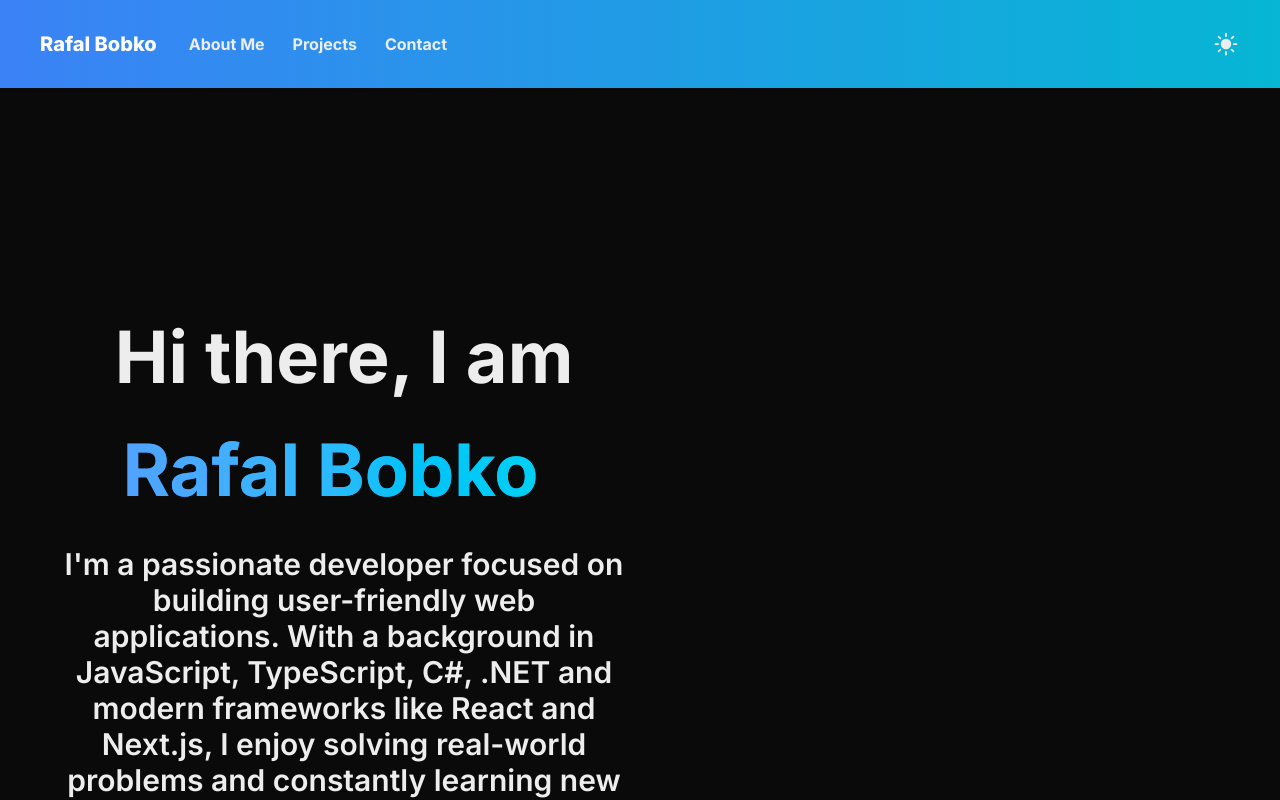
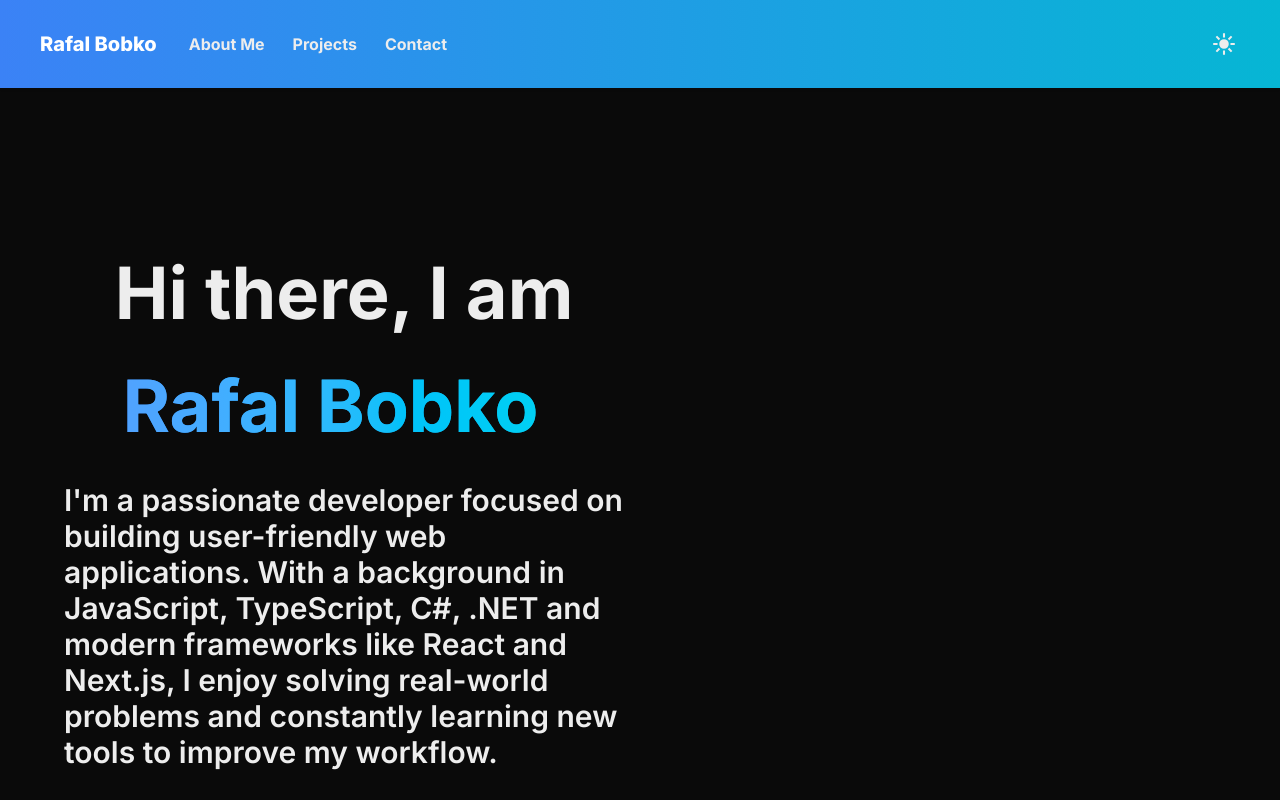
Before and after one commit to sabaudianin/portfoliodev, a Next.js app: page / in a window 1280 px wide. Shown: the top 800 px of the page. Built offline with nearby package versions, Linux system fonts and the light colour scheme; no server answers; a web font is replaced by a local one.

Commit message:
adap theme toggle to project design(aria, hit field, focus rings)

```diff
--- a/src/app/home/Hero/Hero.tsx
+++ b/src/app/home/Hero/Hero.tsx
@@ -1,22 +1,18 @@
 "use client";
 import Image from "next/image";
-import { useTheme } from "@/hooks/useTheme/useTheme";
+
 import Typewriter from "@/components/Typewriter/Typewriter";
 import Link from "next/link";
 
 export default function Hero() {
-  const { mounted } = useTheme();
-
-  if (!mounted) return null;
-
   return (
     <section
-      className="w-full md:py-48 flex items-center justify-between overflow-x-hidden"
+      className="w-full md:py-32 flex items-center justify-between overflow-x-hidden"
       aria-label="Hero section with introduction"
     >
       <div className="p-8 mx-auto flex flex-col md:flex-row items-center h-full text-center gap-8">
-        <div className="flex flex-col gap-4 justify-center md:w-1/2 w-full">
-          <h2 className="font-bold text-4xl md:text-5xl lg:text-6xl xl:text-7xl leading-tight">
+        <div className="flex flex-col gap-4 justify-center md:w-1/2 w-full ">
+          <h2 className="font-bold text-4xl md:text-5xl lg:text-6xl xl:text-7xl leading-tight animate-jelloH">
             Hi there, I am
           </h2>
           <span className="sr-only">Rafal Bobko</span>
@@ -27,7 +23,7 @@ export default function Hero() {
           <h2 className="xl:text-7xl lg:text-6xl md:text-5xl text-4xl font-bold text-primary-gradient">
             <Typewriter text="Rafal Bobko" />
           </h2>
-          <p className="font-semibold lg:text-3xl sm:text-xl text-lg lg:my-6 my-2 text-foreground/90 animate-slide-up">
+          <p className="font-semibold lg:text-3xl sm:text-xl text-lg lg:my-6 my-2 text-foreground/90 text-left animate-slide-in-left">
             I&apos;m a passionate developer focused on building user-friendly
             web applications. With a background in JavaScript, TypeScript, C#,
             .NET and modern frameworks like React and Next.js, I enjoy solving
@@ -50,7 +46,7 @@ export default function Hero() {
             </Link>
           </div>
         </div>
-        <div className="relative md:w-1/2 w-full hidden md:flex justify-center animate-blur-in">
+        <div className="relative md:w-1/2 w-full hidden md:flex justify-center animate-blur-in animate-slide-in-right">
           <Image
             src={"/avatar.png"}
             alt="Rafal Bobko- portrait"
--- a/src/components/ThemeToggle/ThemeToggle.tsx
+++ b/src/components/ThemeToggle/ThemeToggle.tsx
@@ -1,38 +1,32 @@
 "use client";
 
 import React from "react";
+import type { JSX } from "react";
+import { IoSunnySharp } from "react-icons/io5";
+
+import { MdOutlineNightlightRound } from "react-icons/md";
 import { useTheme } from "@/hooks/useTheme/useTheme";
-import { JSX } from "react";
 
 export default function ThemeToggle(): JSX.Element {
   const { theme, mounted, toggleTheme } = useTheme();
   if (!mounted) return <></>; //unikniecie błedu SSR
 
+  const isDark = theme === "dark";
+  const label = isDark ? "Switch to light mode" : "Switch to dark mode";
+
   return (
     <button
+      type="button"
       onClick={toggleTheme}
-      className="p-2 transition-all hover:scale-120 "
+      aria-pressed={isDark}
+      aria-label={label}
+      title={label}
+      className="realtive size-12 rounded-md hover:scale-[1.25] inline-flex items-center justify-center transition-transform duration-150 hover:scale-[1.05]focus-visible:outline-none focus-visible:ring-2 focus-visible:ring-white/90 focus-visible:ring-offset-2 focus-visible:ring-offset-cyan-500"
     >
-      {theme === "dark" ? (
-        <svg
-          xmlns="http://www.w3.org/2000/svg"
-          viewBox="0 0 24 24"
-          width="28"
-          height="28"
-          fill="currentColor"
-        >
-          <path d="M12 2.25a.75.75 0 0 1 .75.75v2.25a.75.75 0 0 1-1.5 0V3a.75.75 0 0 1 .75-.75ZM7.5 12a4.5 4.5 0 1 1 9 0 4.5 4.5 0 0 1-9 0ZM18.894 6.166a.75.75 0 0 0-1.06-1.06l-1.591 1.59a.75.75 0 1 0 1.06 1.061l1.591-1.59ZM21.75 12a.75.75 0 0 1-.75.75h-2.25a.75.75 0 0 1 0-1.5H21a.75.75 0 0 1 .75.75ZM17.834 18.894a.75.75 0 0 0 1.06-1.06l-1.59-1.591a.75.75 0 1 0-1.061 1.06l1.59 1.591ZM12 18a.75.75 0 0 1 .75.75V21a.75.75 0 0 1-1.5 0v-2.25A.75.75 0 0 1 12 18ZM7.758 17.303a.75.75 0 0 0-1.061-1.06l-1.591 1.59a.75.75 0 0 0 1.06 1.061l1.591-1.59ZM6 12a.75.75 0 0 1-.75.75H3a.75.75 0 0 1 0-1.5h2.25A.75.75 0 0 1 6 12ZM6.697 7.757a.75.75 0 0 0 1.06-1.06l-1.59-1.591a.75.75 0 0 0-1.061 1.06l1.59 1.591Z" />
-        </svg>
+      {isDark ? (
+        <IoSunnySharp className="text-2xl" />
       ) : (
-        <svg
-          xmlns="http://www.w3.org/2000/svg"
-          viewBox="0 0 24 24"
-          width="28"
-          height="28"
-          fill="currentColor"
-        >
-          <path d="M21.752 15.002A9.72 9.72 0 0 1 18 15.75c-5.385 0-9.75-4.365-9.75-9.75 0-1.33.266-2.597.748-3.752A9.753 9.753 0 0 0 3 11.25C3 16.635 7.365 21 12.75 21a9.753 9.753 0 0 0 9.002-5.998Z" />
-        </svg>
+        <MdOutlineNightlightRound className="text-2xl " />
       )}
     </button>
   );
--- a/src/hooks/useTheme/useTheme.ts
+++ b/src/hooks/useTheme/useTheme.ts
@@ -1,5 +1,5 @@
 import { useState, useEffect } from "react";
-import { Theme } from "@/types/theme";
+import type { Theme } from "@/types/theme";
 
 export function useTheme() {
   const [theme, setTheme] = useState<Theme>("dark");
--- a/src/styles/animations.css
+++ b/src/styles/animations.css
@@ -43,6 +43,57 @@
   }
 }
 
+@keyframes slide-in-left {
+  from {
+    transform: translateX(-16px);
+    opacity: 0;
+  }
+  to {
+    transform: translateX(0);
+    opacity: 1;
+  }
+}
+@keyframes slide-in-right {
+  from {
+    transform: translateX(16px);
+    opacity: 0;
+  }
+  to {
+    transform: translateX(0);
+    opacity: 1;
+  }
+}
+
+@keyframes jelloH {
+  0% {
+    transform: scale3d(1, 1, 1);
+  }
+
+  30% {
+    transform: scale3d(1.25, 0.75, 1);
+  }
+
+  40% {
+    transform: scale3d(0.75, 1.25, 1);
+  }
+
+  50% {
+    transform: scale3d(1.15, 0.85, 1);
+  }
+
+  65% {
+    transform: scale3d(0.95, 1.05, 1);
+  }
+
+  75% {
+    transform: scale3d(1.05, 0.95, 1);
+  }
+
+  100% {
+    transform: scale3d(1, 1, 1);
+  }
+}
+
 /* Klasy animacji */
 .animate-fade-in {
   animation: fade-in 0.6s cubic-bezier(0.22, 1, 0.36, 1) both;
@@ -60,6 +111,15 @@
   animation: blink 1s step-end infinite;
 }
 
+.animate-slide-in-left {
+  animation: slide-in-left 1s ease 0s normal none;
+}
+.animate-slide-in-right {
+  animation: slide-in-right 1s ease 0s normal none;
+}
+.animate-jelloH {
+  animation: jelloH 1s ease 0s 1 normal none;
+}
 /*Reveal on scroll – CSS-only wariant */
 .reveal {
   opacity: 0;
@@ -75,7 +135,9 @@
   .animate-scale-in,
   .animate-blur-in,
   .animate-blink,
-  .reveal.is-visible {
+  .reveal.is-visible,
+  .animate-slide-in-left,
+  .animate-slide-in-right {
     animation: none !important;
     opacity: 1 !important;
     transform: none !important;
```
